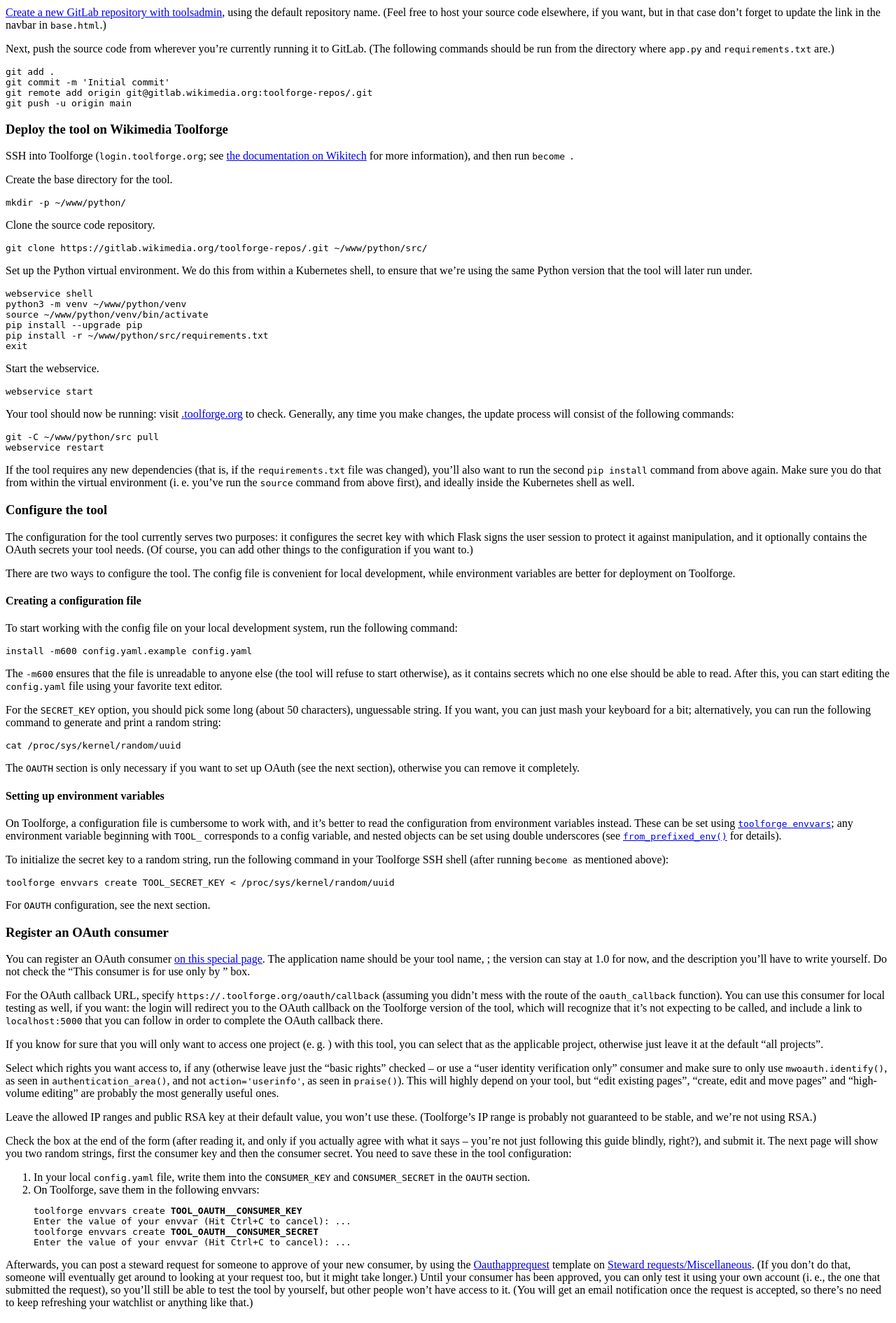
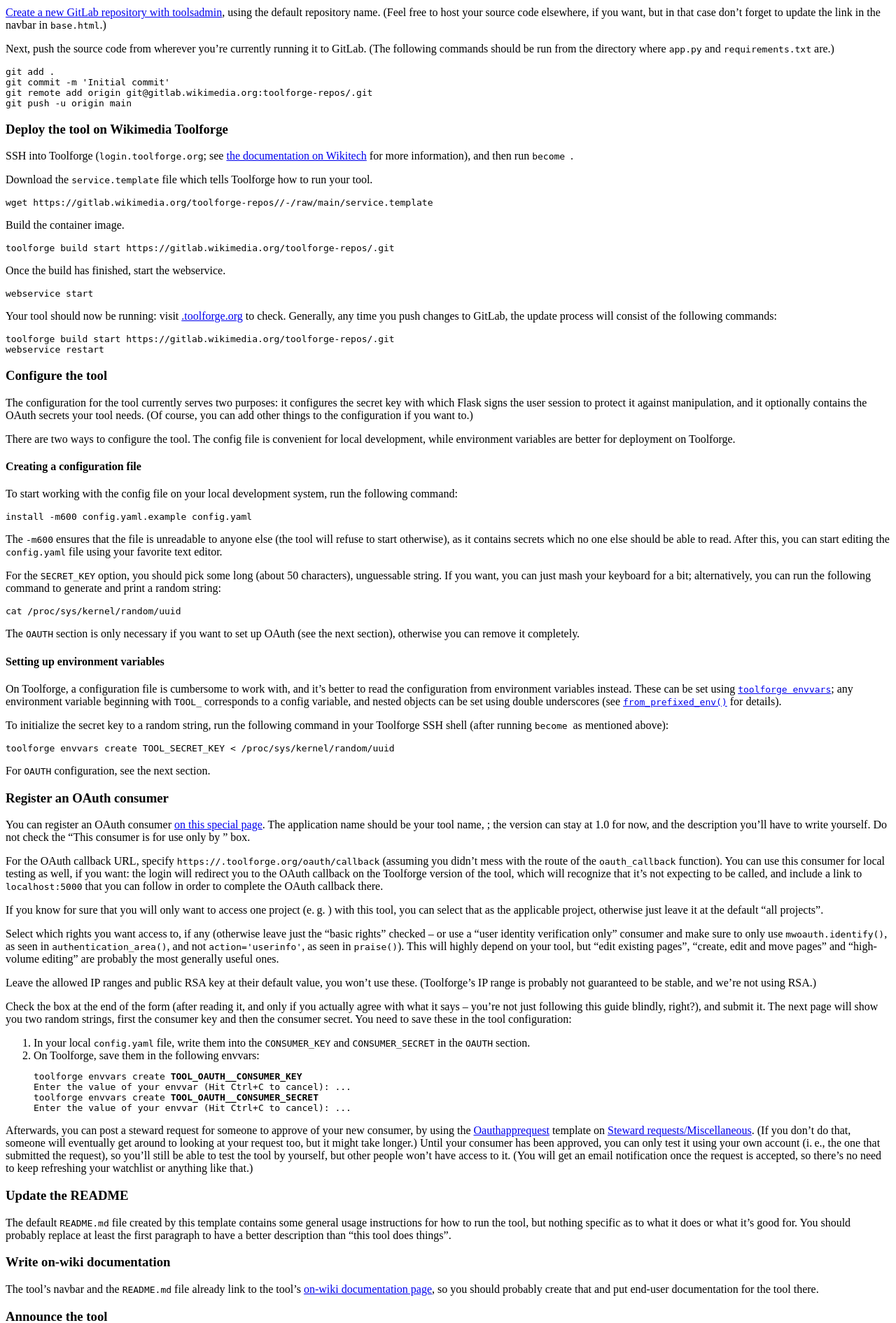
Before and after one commit to lucaswerkmeister/cookiecutter-toolforge, a Python web app: template {{cookiecutter.tool_identifier}}/templates/index.html in a window 1280 px wide. Shown: the part 693-2584 px from the top of the page at 70% size. Run offline with Jinja, Linux system fonts and the light colour scheme; the template is opened without the code that fills it, so the values that code supplies are empty.

Commit message:
Migrate to Toolforge Build Service
Still using Python 3.11 for the time being. This is based on how I
migrated my own tools; for details, see my blog post:
https://lucaswerkmeister.de/posts/2025/07/29/migrating-tools-to-buildservice/

(Note that the gunicorn --forwarded-allow-ips option only allows CIDR
notation since version 24.1.0, hence the version constraint.)

[1]: https://github.com/benoitc/gunicorn/releases/tag/24.1.0

```diff
--- a/{{cookiecutter.tool_identifier}}/requirements.txt
+++ b/{{cookiecutter.tool_identifier}}/requirements.txt
@@ -1,5 +1,6 @@
 {% if cookiecutter.set_up_flake8 == "True" %}flake8
 {% endif %}flask >= 2.0.0
+gunicorn >= 24.1.0
 MarkupSafe
 mwapi
 mwoauth
--- a/{{cookiecutter.tool_identifier}}/templates/index.html
+++ b/{{cookiecutter.tool_identifier}}/templates/index.html
@@ -114,39 +114,20 @@ git push -u origin main</code></pre>
   see <a href="https://wikitech.wikimedia.org/wiki/Help:Access">the documentation on Wikitech</a> for more information),
   and then run <code>become {% endraw %}{{ cookiecutter.tool_identifier }}{% raw %}</code>.
 </p>
-<p>Create the base directory for the tool.</p>
-<pre><code>mkdir -p ~/www/python/</code></pre>
-<p>Clone the source code repository.</p>
-<pre><code>git clone https://gitlab.wikimedia.org/toolforge-repos/{% endraw %}{{ cookiecutter.tool_identifier }}{% raw %}.git ~/www/python/src/</code></pre>
-<p>
-  Set up the Python virtual environment.
-  We do this from within a Kubernetes shell,
-  to ensure that we’re using the same Python version that the tool will later run under.
-</p>
-<pre><code>webservice shell
-python3 -m venv ~/www/python/venv
-source ~/www/python/venv/bin/activate
-pip install --upgrade pip
-pip install -r ~/www/python/src/requirements.txt
-exit</code></pre>
-<p>Start the webservice.</p>
+<p>Download the <code>service.template</code> file which tells Toolforge how to run your tool.</p>
+<pre><code>wget https://gitlab.wikimedia.org/toolforge-repos/{% endraw %}{{ cookiecutter.tool_identifier }}{% raw %}/-/raw/main/service.template</code></pre>
+<p>Build the container image.</p>
+<pre><code>toolforge build start https://gitlab.wikimedia.org/toolforge-repos/{% endraw %}{{ cookiecutter.tool_identifier }}{% raw %}.git</code></pre>
+<p>Once the build has finished, start the webservice.</p>
 <pre><code>webservice start</code></pre>
 <p>
   Your tool should now be running:
   visit <a href="https://{% endraw %}{{ cookiecutter.tool_identifier }}{% raw %}.toolforge.org/">{% endraw %}{{ cookiecutter.tool_identifier }}{% raw %}.toolforge.org</a> to check.
-  Generally, any time you make changes,
+  Generally, any time you push changes to GitLab,
   the update process will consist of the following commands:
 </p>
-<pre><code>git -C ~/www/python/src pull
+<pre><code>toolforge build start https://gitlab.wikimedia.org/toolforge-repos/{% endraw %}{{ cookiecutter.tool_identifier }}{% raw %}.git
 webservice restart</code></pre>
-<p>
-  If the tool requires any new dependencies
-  (that is, if the <code>requirements.txt</code> file was changed),
-  you’ll also want to run the second <code>pip install</code> command from above again.
-  Make sure you do that from within the virtual environment
-  (i. e. you’ve run the <code>source</code> command from above first),
-  and ideally inside the Kubernetes shell as well.
-</p>
 <h3>Configure the tool</h3>
 <p>
   The configuration for the tool currently serves two purposes:
```
Also changed, not shown: {{cookiecutter.tool_identifier}}/README.md, 3 other files.
